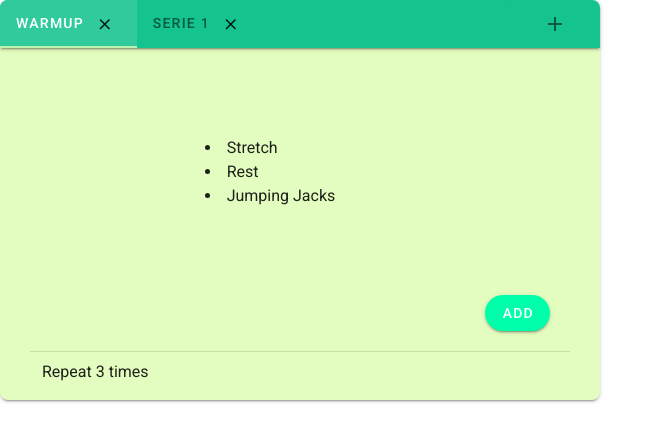
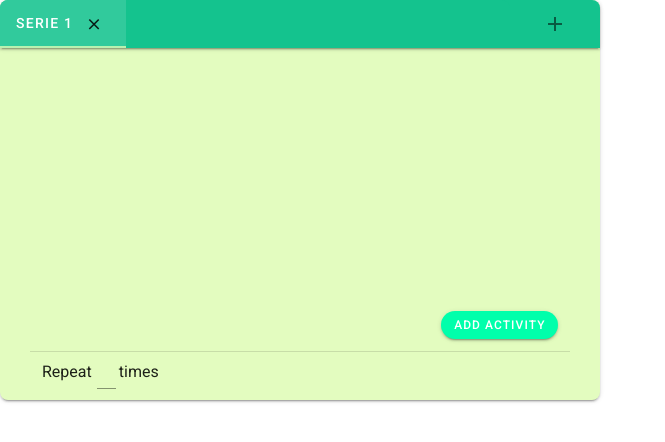
Before and after one commit to nicklnick/tp2-hci, a Vue app: page / in a window 1280 px wide. Shown: the top 442 px of the page, without its empty margins (0-665 px from the left). Built offline with nearby package versions, Linux system fonts and the light colour scheme.

Commit message:
feat: stylistic changes and bug fix

```diff
--- a/src/components/CreateRoutinePanel2.vue
+++ b/src/components/CreateRoutinePanel2.vue
@@ -1,15 +1,16 @@
 <template>
   <v-card id="create-routine" class="cwidth cheight rounded-lg" color="quaternary" raised>
-    <div class="cwidth cheight ccol" >
+    <div class="cwidth cheight space-between-col" >
 
       <div>
-        <v-card class="rounded-b-0 rounded-t-lg cwidth crow" color="secondary">
-          <v-tabs class="tab-size rounded-tl-lg" background-color="secondary" show-arrows>
+        <v-card class="rounded-b-0 rounded-t-lg cwidth row-start" color="secondary">
+          <v-tabs class="tab-size-width rounded-tl-lg" background-color="secondary" show-arrows>
 
             <v-tabs-slider color="tertiary"></v-tabs-slider>
 
-            <v-tab v-for="(serie, index) in series" :key="serie.name"
+            <v-tab v-for="(serie, index) in series" :key="index"
                     @click="updateSeries(index)">
+
               <div class="flex-row justify-space-between">
                 {{ serie.name}}
                 <v-btn text fab x-small color="dark-grey"
@@ -21,41 +22,47 @@
 
           </v-tabs>
 
-          <v-tab class="add-tab rounded-tr-lg"
+          <v-tab class="add-tab-width rounded-tr-lg"
                  @click="addSeries"><v-icon>mdi-plus</v-icon></v-tab>
         </v-card>
 
 
       </div>
 
-      <div class="general-area-width general-area overflow-auto">
+      <div class="cwidth row-center overflow-auto">
+        <div class="general-area-width general-area-height">
+          <v-card color="d-flex justify-space-between my-2 quaternary" v-for="(activity, index) in currentSeries.activities"
+               :key="index">
+            <span class="pl-3 pt-1">{{activity}}</span>
 
-        <div>
-          <li  v-for="(activity, index) in currentSeries.activities"
-               :key="index">
-            {{activity}}
-          </li>
+            <v-btn text fab x-small color="dark-grey"
+              @click="removeActivity(index)"
+            ><v-icon>mdi-close</v-icon></v-btn>
+
+          </v-card>
         </div>
-
-
       </div>
 
-
-
-      <div class="cwidth general-area">
+      <div class="cwidth row-center">
 
         <div class="general-area-width">
-          <div class="crow2">
-            <div class="pb-5 pr-5">
-              <v-btn color="primary" rounded @click="addActivity('New Activity')">add</v-btn>
+          <div class="end-row">
+            <div class="pb-3 pr-3">
+              <v-btn color="primary" rounded small @click="addActivity('New Activity')">add activity</v-btn>
             </div>
           </div>
 
           <v-divider></v-divider>
 
-          <div>
-            <p class="pl-3 pt-2"> Repeat 3 times</p>
+          <div class="row-start">
+            <p class="pl-3 pt-2"> Repeat </p>
+            <div class="repeat">
+              <v-text-field class="text-field" hide-details
+              single-line  :rules="reprules" ></v-text-field>
+            </div>
+             <p class="pt-2"> times</p>
           </div>
+
         </div>
       </div>
 
@@ -77,12 +84,16 @@ class Activity {
 
 class Serie {
   name;
-  activities = ['Stretch', 'Rest','Jumping Jacks'];
+  activities = [];
+  repeat = 0;
   constructor(name) {
     this.name = name;
   }
   add_activity(activity){
       this.activities.push(activity);
+  }
+  remove_activiy(index){
+    this.activities.splice(index,1);
   }
 }
 
@@ -90,31 +101,46 @@ class Serie {
 export default {
   name: "CreateRoutinePanel",
   data: () => ({
-    series: [new Serie("Warmup"), new Serie("Serie 1")],
+    series: [new Serie("Serie 1")],
     index: 0,
     counter: 1,
+    reprules: [
+      value => !!value || 'Required'
+    ],
   }),
   methods: {
-      updateSeries(index){
-          this.index = index;
+    updateSeries(index) {
+      this.index = index;
+    },
+    addActivity(activity) {
+      this.series[this.index].add_activity(activity);
+    },
+    addSeries() {
+      this.counter += 1;
+      this.series.push(new Serie("Serie " + this.counter));
+    },
+      removeSeries(index){
+        if(this.series.length > 1) {
+
+          if(index === this.series.length - 1)
+              this.updateSeries(index - 1);
+          else
+              this.updateSeries(index + 1);
+
+          this.series.splice(index, 1);
+        }
       },
-      addActivity(activity){
-          this.series[this.index].add_activity(activity)
+      removeActivity(index){
+          this.series[this.index].remove_activiy(index);
       },
-      addSeries(){
-          this.series.push(new Serie("Serie " + this.counter));
-          this.counter += 1
-      },
-      removeSeries(index){
-        if(this.series.length > 1)
-            this.series.splice(index,1);
-      }
   },
   computed: {
       currentSeries() {
-        return this.series[this.index];
-      },
-  },
+        if(this.series.length > this.index)
+          return this.series[this.index];
+        return 0;
+      }
+  }
 
 };
 </script>
@@ -122,11 +148,15 @@ export default {
 
 
 <style scoped>
+.general-area-height {
+  height: 90%;
+}
+
 .general-area-width {
   width: 90%;
 }
 
-.general-area {
+.row-center {
   display: flex;
   flex-direction: row;
   justify-content: center;
@@ -139,26 +169,35 @@ export default {
   height: 400px;
 }
 
-.ccol{
+.space-between-col{
   display: flex;
   justify-content: space-between;
   flex-direction: column;
 }
 
-.crow2 {
+.end-row {
   display: flex;
   justify-content: end;
   flex-direction: row;
 }
-.crow {
+.row-start {
   display: flex;
   flex-direction: row;
 }
-.tab-size{
+
+.tab-size-width{
   width: 85%;
 }
-.add-tab {
+.add-tab-width {
   width: 5%;
+}
+.repeat{
+  width: 5%;
+}
+.text-field {
+  padding: 0;
+  margin-left: 5px;
+  margin-right: 3px;
 }
 
 </style>
```
